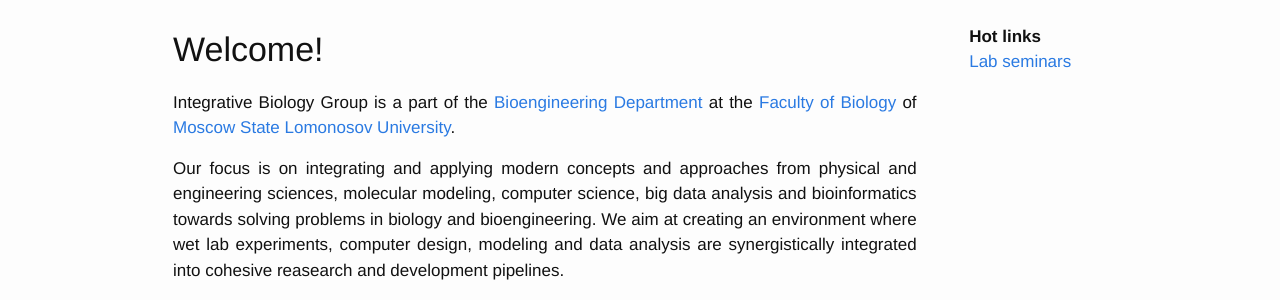
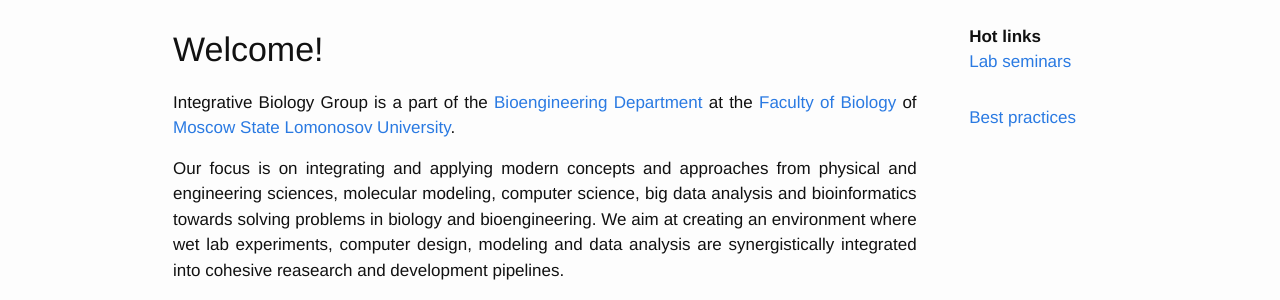
Before and after one commit to v-adlerberg/intbio.github.io, a Jekyll site: the page built from index.md, in a window 1280 px wide. Shown: the part 134-434 px from the top of the page. Built offline with Jekyll 4.4.1, drawn with Linux system fonts in a browser that asks for light colours.

Commit message:
Update home.html

```diff
--- a/_layouts/home.html
+++ b/_layouts/home.html
@@ -19,7 +19,13 @@
   {{ content }}
      </td>
      <td></td>
-     <td valign="top"><b>Hot links</b><ul class="post-list"> <li><a href="CBsem"> Lab seminars</a></li></ul></td>
+     <td valign="top"><b>Hot links</b>
+       <ul class="post-list">
+         <li><a href="CBsem"> Lab seminars</a></li>
+         <li><a href="https://github.com/intbio/best_practices">Best practices</a></li>
+
+       </ul>
+     </td>
     </tr>
    </table>
 
```
